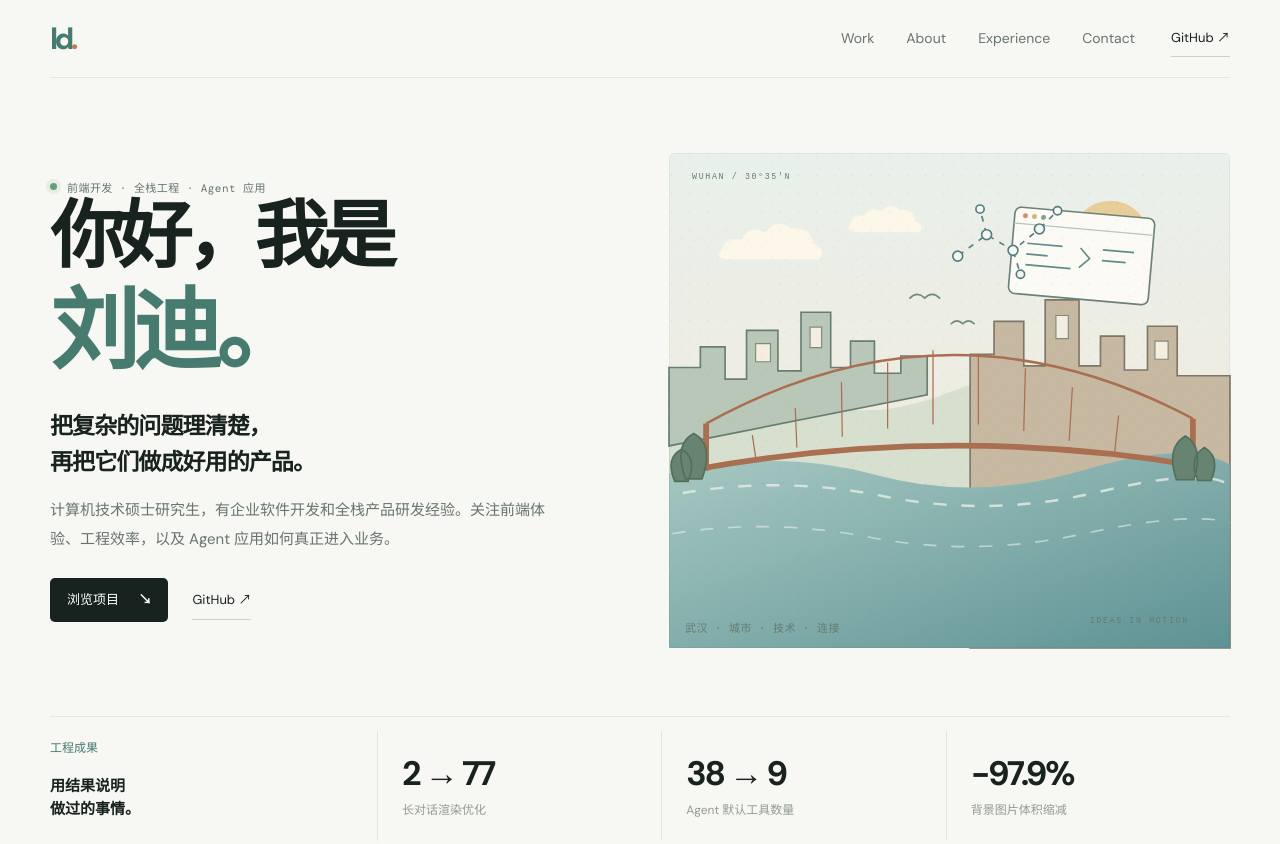
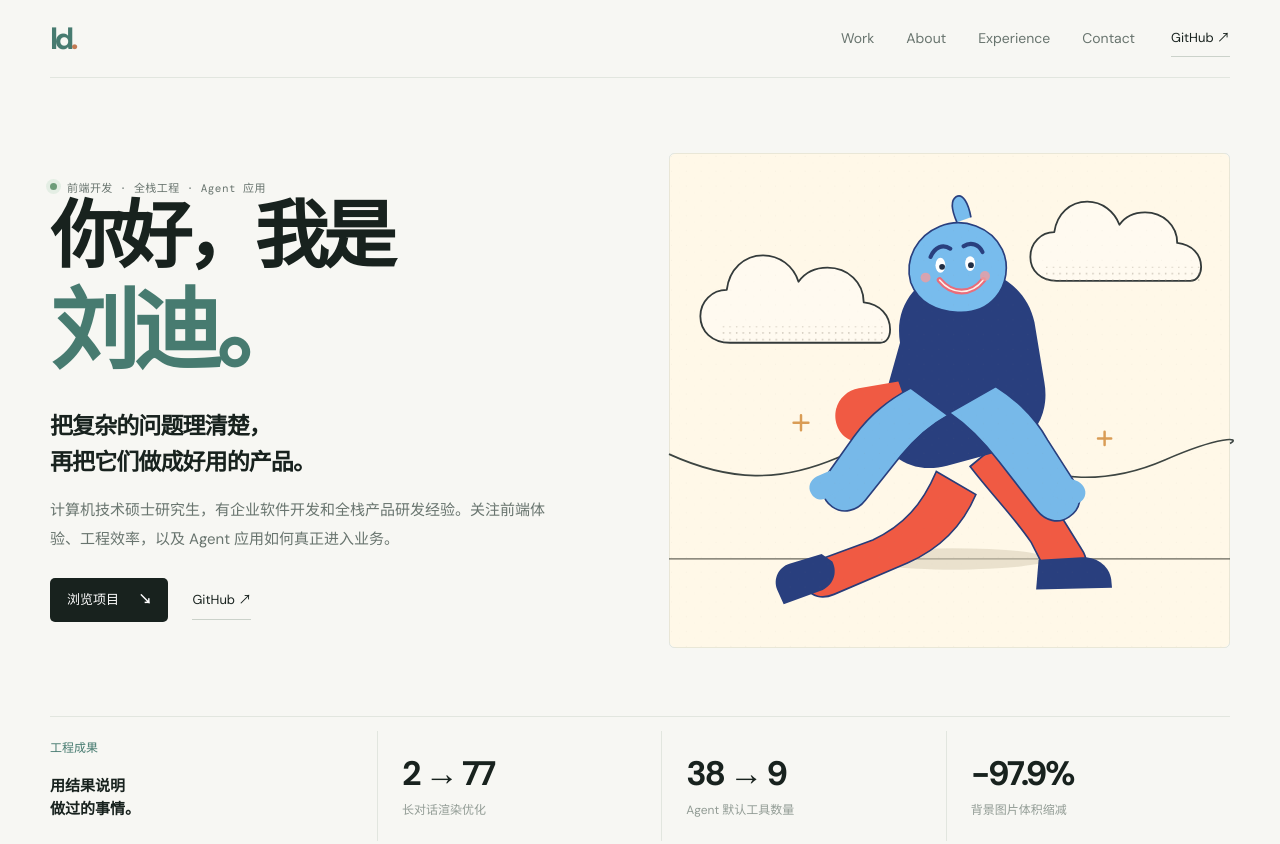
Before and after one commit to xiaodyline/xiaodyline.github.io, a plain HTML site: page index.html in a window 1280 px wide. Shown: the top 844 px of the page. Drawn offline with nearby package versions, Linux system fonts and the light colour scheme.

Commit message:
将首页主视觉改为原创趣味动态角色插画

```diff
--- a/index.html
+++ b/index.html
@@ -13,32 +13,71 @@
 <main id="top">
 <section class="hero wrap">
 <div class="hero-copy"><div class="eyebrow"><i></i> 前端开发 · 全栈工程 · Agent 应用</div><h1>你好，我是<br><span>刘迪。</span></h1><p class="lede">把复杂的问题理清楚，<br>再把它们做成好用的产品。</p><p class="intro">计算机技术硕士研究生，有企业软件开发和全栈产品研发经验。关注前端体验、工程效率，以及 Agent 应用如何真正进入业务。</p><div class="actions"><a class="button" href="#work">浏览项目 <b>↘</b></a><a class="underlink" href="https://github.com/xiaodyline" target="_blank" rel="noreferrer">GitHub ↗</a></div></div>
-<div class="illustration" aria-label="以城市、长江、桥梁与数字网络为主题的个人经历插画">
+<div class="illustration playful-scene" aria-label="原创动态角色插画：一个奔跑的小小探索者">
 <svg viewBox="0 0 680 600" role="img" aria-labelledby="artTitle artDesc" xmlns="http://www.w3.org/2000/svg">
-<title id="artTitle">城市与技术的个人主题插画</title><desc id="artDesc">以江城天际线、桥梁、树木、代码窗口和知识网络组成的手绘矢量风格插画。</desc>
-<defs><linearGradient id="sky" x1="0" y1="0" x2="0" y2="1"><stop stop-color="#e9f0eb"/><stop offset="1" stop-color="#f4e9d8"/></linearGradient><linearGradient id="river" x1="0" y1="0" x2="1" y2="1"><stop stop-color="#a8c9c3"/><stop offset="1" stop-color="#5e9294"/></linearGradient><pattern id="grain" width="22" height="22" patternUnits="userSpaceOnUse"><circle cx="3" cy="5" r=".8" fill="#566b61" opacity=".16"/><circle cx="15" cy="16" r=".7" fill="#566b61" opacity=".13"/><path d="M7 19l2-1" stroke="#566b61" stroke-width=".6" opacity=".14"/></pattern></defs>
-<rect x="1" y="1" width="678" height="598" rx="8" fill="url(#sky)"/>
-<circle class="sun-disc" cx="535" cy="106" r="48" fill="#e8c88e" opacity=".85"><animate attributeName="opacity" values=".72;1;.72" dur="6s" repeatCount="indefinite"/><animate attributeName="r" values="46;50;46" dur="6s" repeatCount="indefinite"/></circle>
-<path d="M0 302 Q95 272 170 300 T340 290 T510 296 T680 280 V600 H0Z" fill="#d7e0cf"/>
-<path d="M0 355 L0 260 38 260 38 235 68 235 68 274 94 274 94 215 132 215 132 264 160 264 160 193 196 193 196 260 220 260 220 228 249 228 249 267 281 267 281 246 313 246 313 293Z" fill="#b9c7b8" stroke="#687e74" stroke-width="2"/>
-<path d="M365 294 L365 244 394 244 394 204 430 204 430 258 456 258 456 178 497 178 497 258 523 258 523 222 552 222 552 263 580 263 580 210 616 210 616 270 680 270 680 600 365 600Z" fill="#c7b9a1" stroke="#7e7767" stroke-width="2"/>
-<g fill="#f4eee1" stroke="#7b8b7e" stroke-width="1.4"><path d="M105 231h18v22h-18zM171 211h14v25h-14zM469 197h15v28h-15zM589 228h16v22h-16z"/></g>
-<path d="M0 388 Q130 357 250 390 T500 385 T680 378 V600 H0Z" fill="url(#river)"/>
-<path class="river-wave wave-one" d="M0 415 Q130 390 260 416 T520 411 T680 403" fill="none" stroke="#e6eee2" stroke-width="3" opacity=".8"><animate attributeName="stroke-dashoffset" values="0;-180" dur="18s" repeatCount="indefinite"/></path>
-<path class="river-wave wave-two" d="M0 462 Q120 442 245 466 T500 462 T680 448" fill="none" stroke="#d9e7df" stroke-width="2" opacity=".7"><animate attributeName="stroke-dashoffset" values="0;180" dur="24s" repeatCount="indefinite"/></path>
-<path d="M35 383 Q340 328 645 380" fill="none" stroke="#a96f50" stroke-width="7"/>
-<path d="M45 385L45 328M635 380L635 322" stroke="#a96f50" stroke-width="7"/>
-<path d="M45 328 Q340 165 635 322" fill="none" stroke="#a96f50" stroke-width="3"/>
-<g stroke="#a96f50" stroke-width="1.5"><path d="M105 369l-4-27M155 357l-2-48M210 344l-1-66M265 334v-80M320 329v-90M375 329v-84M430 337l2-76M485 349l4-65M540 364l5-46"/></g>
-<g fill="#66846f" stroke="#526f5e" stroke-width="2"><path d="M20 395q-15-42 10-55 25 13 10 55zM7 398q-12-28 8-39 20 11 8 39zM615 396q-13-39 11-53 23 14 10 53zM641 397q-12-28 8-40 20 12 8 40z"/></g>
-<g transform="translate(420 65) rotate(5)"><g class="floating-code"><animateTransform attributeName="transform" type="translate" values="0 0;0 -8;0 0" dur="7s" repeatCount="indefinite"/><rect width="170" height="105" rx="8" fill="#fbfaf5" stroke="#6c8279" stroke-width="2"/><path d="M0 20h170" stroke="#b8c6bc" stroke-width="1.5"/><circle cx="13" cy="10" r="3" fill="#d28f72"/><circle cx="24" cy="10" r="3" fill="#d6b66e"/><circle cx="35" cy="10" r="3" fill="#82a18d"/><g fill="none" stroke="#628b8a" stroke-width="2"><path d="M18 43h43M18 56h26M18 69h55M83 43l12 12-12 12M110 43h38M110 56h29"/></g></g></g>
-<g class="network-lines" fill="none" stroke="#557d82" stroke-width="2"><path d="M350 125l35-26 32 19 32-26M385 99l-8-31M417 118l9 29M449 92l22-22"><animate attributeName="stroke-dashoffset" values="0;-90" dur="12s" repeatCount="indefinite"/></path></g><g class="network-nodes" fill="#f7f7f1" stroke="#557d82" stroke-width="2"><circle cx="350" cy="125" r="6"><animate attributeName="r" values="5;8;5" dur="3.2s" repeatCount="indefinite"/></circle><circle cx="385" cy="99" r="6"><animate attributeName="r" values="6;9;6" dur="3.8s" begin=".6s" repeatCount="indefinite"/></circle><circle cx="417" cy="118" r="6"><animate attributeName="r" values="5;8;5" dur="3.4s" begin="1.2s" repeatCount="indefinite"/></circle><circle cx="449" cy="92" r="6"><animate attributeName="r" values="6;9;6" dur="4s" begin=".3s" repeatCount="indefinite"/></circle><circle cx="377" cy="68" r="5"><animate attributeName="r" values="4;7;4" dur="3.6s" begin="1.1s" repeatCount="indefinite"/></circle><circle cx="426" cy="147" r="5"><animate attributeName="r" values="4;7;4" dur="3.9s" begin=".8s" repeatCount="indefinite"/></circle><circle cx="471" cy="70" r="5"><animate attributeName="r" values="4;7;4" dur="3.5s" begin="1.5s" repeatCount="indefinite"/></circle></g>
-<g class="drifting-clouds" fill="#fff8e9" opacity=".85"><animateTransform attributeName="transform" type="translate" values="-5 0;14 0;-5 0" dur="22s" repeatCount="indefinite"/><path d="M64 117q5-17 24-12 8-18 29-9 14-19 32-4 23-3 25 17 18 7 8 20H75q-22 0-11-12z"/><path d="M220 85q4-12 17-9 7-13 21-5 10-13 22-2 17-2 18 13 13 5 6 14h-75q-15 0-9-11z"/></g>
-<g class="birds" fill="none" stroke="#71877b" stroke-width="2" stroke-linecap="round"><path d="M292 176q9-9 18 0 9-9 18 0"/><path d="M342 207q7-7 14 0 7-7 14 0"/></g>
-<rect width="680" height="600" rx="8" fill="url(#grain)"/>
-<g fill="#627d70" font-family="monospace" font-size="10" letter-spacing="2"><text x="28" y="32">WUHAN / 30°35'N</text><text x="510" y="570">IDEAS IN MOTION</text></g>
+<title id="artTitle">向前奔跑</title>
+<desc id="artDesc">奶油色天空中，一个蓝绿色圆头小角色穿着海军蓝上衣和珊瑚色裤子向前奔跑。云朵漂浮，地面线条轻轻起伏。</desc>
+<defs>
+  <pattern id="paperDots" width="18" height="18" patternUnits="userSpaceOnUse">
+    <circle cx="3" cy="4" r=".7" fill="#8d826f" opacity=".16"/>
+    <circle cx="13" cy="12" r=".55" fill="#8d826f" opacity=".13"/>
+  </pattern>
+  <pattern id="cloudDots" width="8" height="8" patternUnits="userSpaceOnUse">
+    <circle cx="2" cy="2" r="1" fill="#9a907f" opacity=".55"/>
+  </pattern>
+</defs>
+<rect width="680" height="600" rx="10" fill="#fff8e8"/>
+<g class="scene-cloud cloud-left" fill="#fffaf0" stroke="#343b3b" stroke-width="2.2" stroke-linejoin="round">
+  <path d="M74 230c-22 0-36-14-36-32 0-18 14-32 32-32 3-25 21-42 44-42 20 0 37 13 43 32 8-11 21-17 35-17 25 0 44 18 44 42 20 2 32 16 32 33 0 10-5 16-12 16H74z"/>
+  <path d="M60 210h202v18H60z" fill="url(#cloudDots)" stroke="none"/>
+</g>
+<g class="scene-cloud cloud-right" fill="#fffaf0" stroke="#343b3b" stroke-width="2.2" stroke-linejoin="round">
+  <path d="M470 155c-19 0-32-12-32-29 0-17 13-30 29-30 3-22 19-37 40-37 18 0 33 12 39 28 7-10 19-15 31-15 22 0 39 16 39 37 18 2 29 14 29 29 0 9-5 17-13 17H470z"/>
+  <path d="M455 138h190v17H455z" fill="url(#cloudDots)" stroke="none"/>
+</g>
+<path class="skyline-wave" d="M0 365c75 34 135 34 205 4s126-30 194 0 133 33 202 3 93-27 79-20" fill="none" stroke="#3d4542" stroke-width="2"/>
+<path d="M0 492H680" fill="none" stroke="#68675d" stroke-width="1.6"/>
+<g class="runner-shadow"><ellipse cx="344" cy="492" rx="116" ry="13" fill="#d9cfb8" opacity=".55"/></g>
+<g class="runner">
+  <g class="runner-back-leg">
+    <path d="M324 386c-17 40-40 66-77 83l-65 24c-15 6-23 20-16 33 6 12 20 15 34 9l89-38c39-17 66-43 83-83z" fill="#f05a43" stroke="#283c79" stroke-width="2"/>
+    <path d="M185 486l-39 12c-13 4-20 18-15 31l8 18 44-16c16-6 22-22 15-36z" fill="#293f7e"/>
+  </g>
+  <g class="runner-front-leg">
+    <path d="M365 380c26 34 54 62 74 92l18 35c8 15 25 19 38 10 12-8 14-24 5-37l-23-37c-18-34-40-73-65-102z" fill="#f05a43" stroke="#283c79" stroke-width="2"/>
+    <path d="M448 493l52-3c19-1 34 11 36 27l1 10-92 2z" fill="#293f7e"/>
+  </g>
+  <path d="M280 230c-7-43 18-79 62-87 49-9 91 17 101 62l12 73c7 40-14 73-51 83l-67 18c-41 11-76-10-85-49z" fill="#293f7e"/>
+  <path d="M278 277l-48 8c-18 3-31 20-28 39 3 18 18 29 37 26l61-11z" fill="#f05a43"/>
+  <g class="runner-arm">
+    <path d="M396 283c27 17 48 38 63 65l34 53c9 14 6 31-8 40-13 9-29 5-39-8l-46-59c-19-25-38-44-60-59z" fill="#77b9e9" stroke="#293f7e" stroke-width="2"/>
+    <path d="M475 391l18 6c8 3 14 11 11 19-3 8-11 11-19 8l-21-8z" fill="#77b9e9"/>
+  </g>
+  <g class="runner-other-arm">
+    <path d="M293 285c-27 14-51 34-69 59l-32 45c-10 14-7 31 6 40 13 9 30 5 40-8l43-54c18-22 35-37 57-49z" fill="#77b9e9" stroke="#293f7e" stroke-width="2"/>
+    <path d="M195 385l-16 7c-8 4-11 13-7 20 4 8 13 10 20 6l20-11z" fill="#77b9e9"/>
+  </g>
+  <g class="runner-head">
+    <path d="M293 157c-8-29 8-57 35-68 29-12 63 1 76 28 9 19 5 43-8 58-11 13-26 19-46 18-26-1-48-12-57-36z" fill="#78bced" stroke="#293f7e" stroke-width="2"/>
+    <path d="M317 126c5-12 15-16 24-10" fill="none" stroke="#293f7e" stroke-width="5" stroke-linecap="round"/>
+    <path d="M357 113c9-6 19-2 23 7" fill="none" stroke="#293f7e" stroke-width="5" stroke-linecap="round"/>
+    <ellipse cx="329" cy="136" rx="6" ry="9" fill="#fff"/>
+    <ellipse cx="365" cy="134" rx="6" ry="9" fill="#fff"/>
+    <circle cx="331" cy="138" r="3.5" fill="#202d43"/>
+    <circle cx="366" cy="136" r="3.5" fill="#202d43"/>
+    <path d="M328 154c15 18 38 19 53 0" fill="none" stroke="#e96d7b" stroke-width="7" stroke-linecap="round"/>
+    <path d="M328 154c15 18 38 19 53 0" fill="none" stroke="#fff0e9" stroke-width="2" stroke-linecap="round"/>
+    <circle cx="311" cy="151" r="6" fill="#ef9ca0" opacity=".8"/>
+    <circle cx="383" cy="149" r="6" fill="#ef9ca0" opacity=".8"/>
+    <path d="M349 84c-7-16-7-27-1-31 8-5 15 8 18 25" fill="#78bced" stroke="#293f7e" stroke-width="2"/>
+  </g>
+</g>
+<g class="little-spark" fill="none" stroke="#d99c55" stroke-width="3" stroke-linecap="round">
+  <path d="M160 318v18m-9-9h18"/><path d="M528 338v16m-8-8h16"/>
+</g>
+<rect width="680" height="600" rx="10" fill="url(#paperDots)" opacity=".5"/>
 </svg>
-<div class="art-label label-bottom">武汉 · 城市 · 技术 · 连接</div></div>
+</div>
 </section>
 <section class="numbers wrap"><div class="number-intro"><small>工程成果</small><p>用结果说明<br>做过的事情。</p></div><div><strong>2 → 77</strong><small>长对话渲染优化</small></div><div><strong>38 → 9</strong><small>Agent 默认工具数量</small></div><div><strong>−97.9%</strong><small>背景图片体积缩减</small></div></section>
 <section class="work" id="work"><div class="section-head wrap"><div><small>01 / 精选项目</small><h2>精选项目<span>.</span></h2></div><div class="work-tools"><p>关于产品、界面与工程的实践。<br>当前项目均为视觉演示数据。</p><button id="prev" aria-label="上一个项目">←</button><button id="next" aria-label="下一个项目">→</button></div></div>
```
